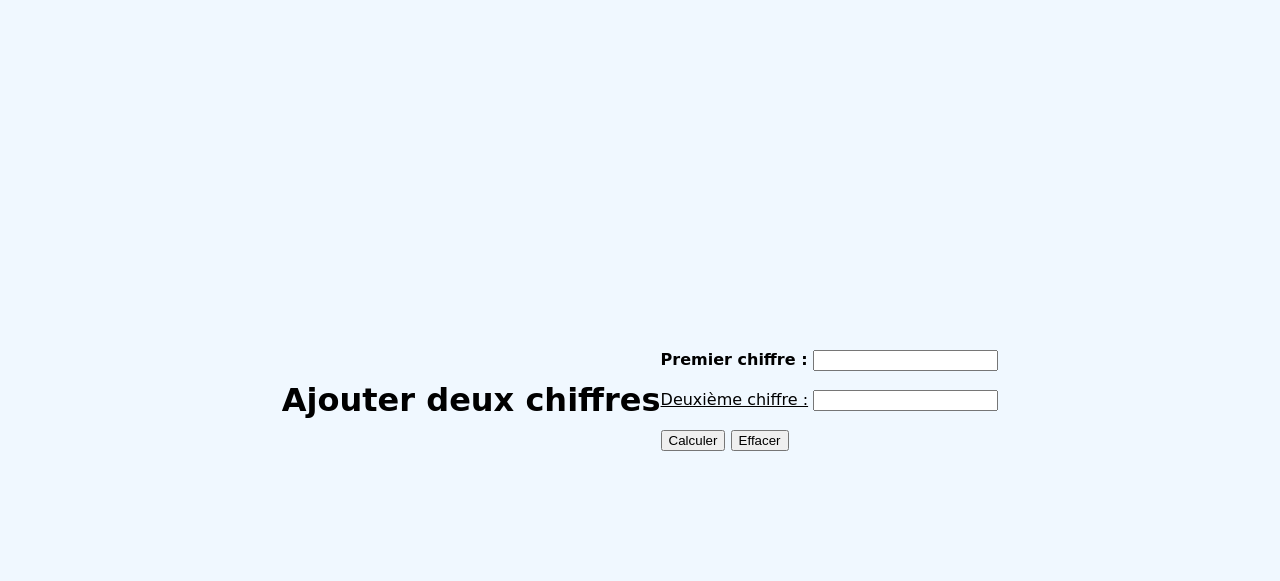
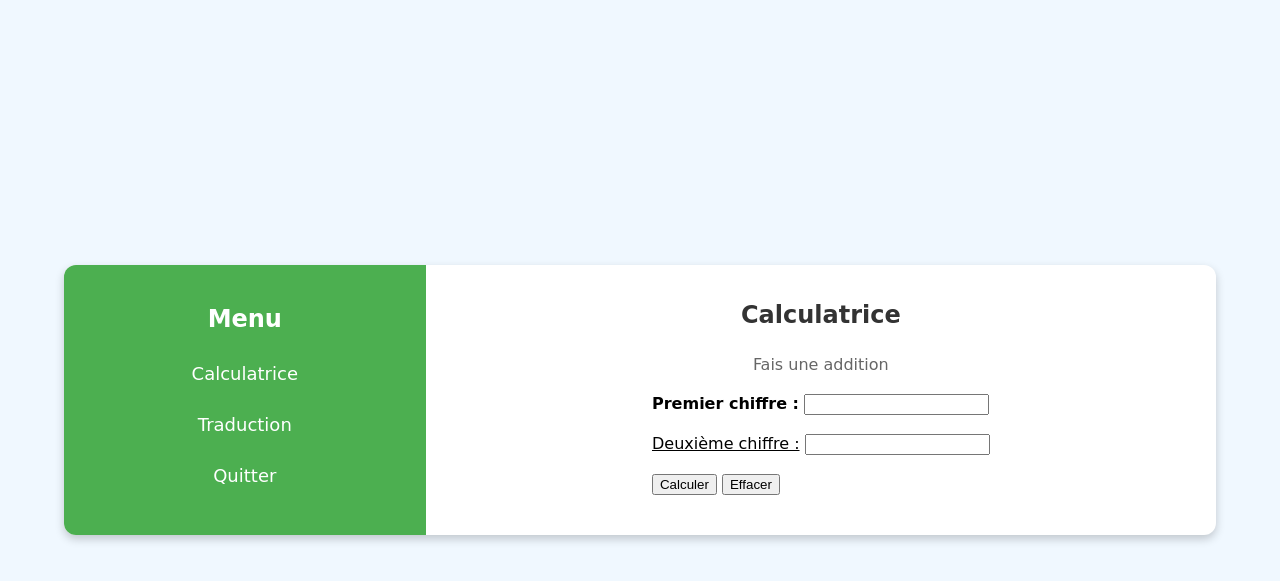
Before and after one commit to teddyh84/julesh, a Flask app: page /calculatrice in a window 1280 px wide. Shown: the top 581 px of the page. Run offline with Flask 3, Linux system fonts and the light colour scheme.

Commit message:
Commentaire

```diff
--- a/templates/calculatrice.html
+++ b/templates/calculatrice.html
@@ -8,7 +8,20 @@
         <link rel="stylesheet" href="{{ url_for('static', filename='style.css') }}">
     </head>
     <body>
-        <h1>Ajouter deux chiffres</h1>
+        <div class="container">
+            <aside class="sidebar">
+                <h2>Menu</h2>
+                <ul>
+                    <li><a href="/calculatrice">Calculatrice</a></li>
+                    <li><a href="/traduction">Traduction</a></li>
+                    <li><a href="/kill_session">Quitter</a></li>
+                </ul>
+            </aside>
+
+            <main class="main-content">
+                <h1>Calculatrice</h1>
+                <p>Fais une addition</p>
+
                 <form method="post">
                     <b>Premier chiffre :</b>
                     <input type="text" id="num1" name="num1" value="{{ num1_html }}" required>
@@ -23,5 +36,7 @@
                     <p style="color: green; font-weight: bold;">{{ message_html }}{{ result_html }}</p>
                     <p style="color: red; font-weight: bold;">{{ erreur_html }}</p>
                 </div>
+            </main>
+        </div>
     </body>
 </html>
--- a/templates/traduction.html
+++ b/templates/traduction.html
@@ -4,7 +4,6 @@
         <meta charset="UTF-8">
         <meta name="viewport" content="width=device-width, initial-scale=1.0">
         <title>Traduction</title>
-
         <link rel="stylesheet" href="{{ url_for('static', filename='style.css') }}">
     </head>
     <body>
```
Also changed, not shown: templates/index.html (+15 -4 lines). Lines whose indentation alone changed are shown as unchanged.
